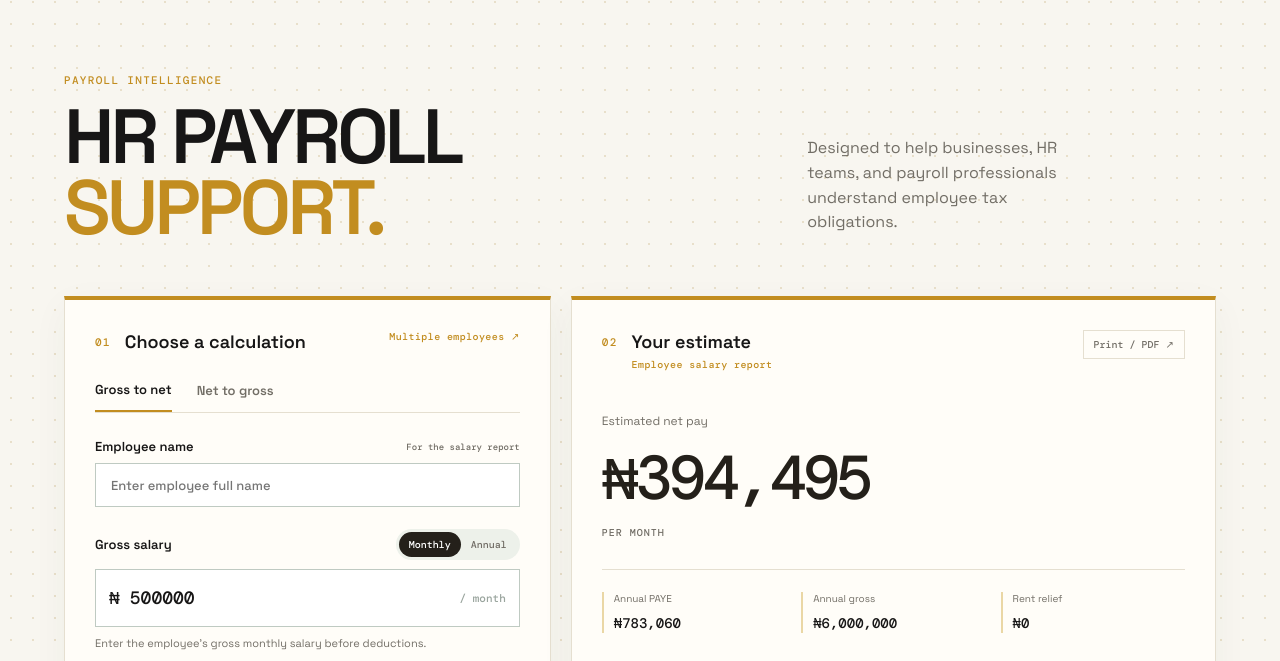
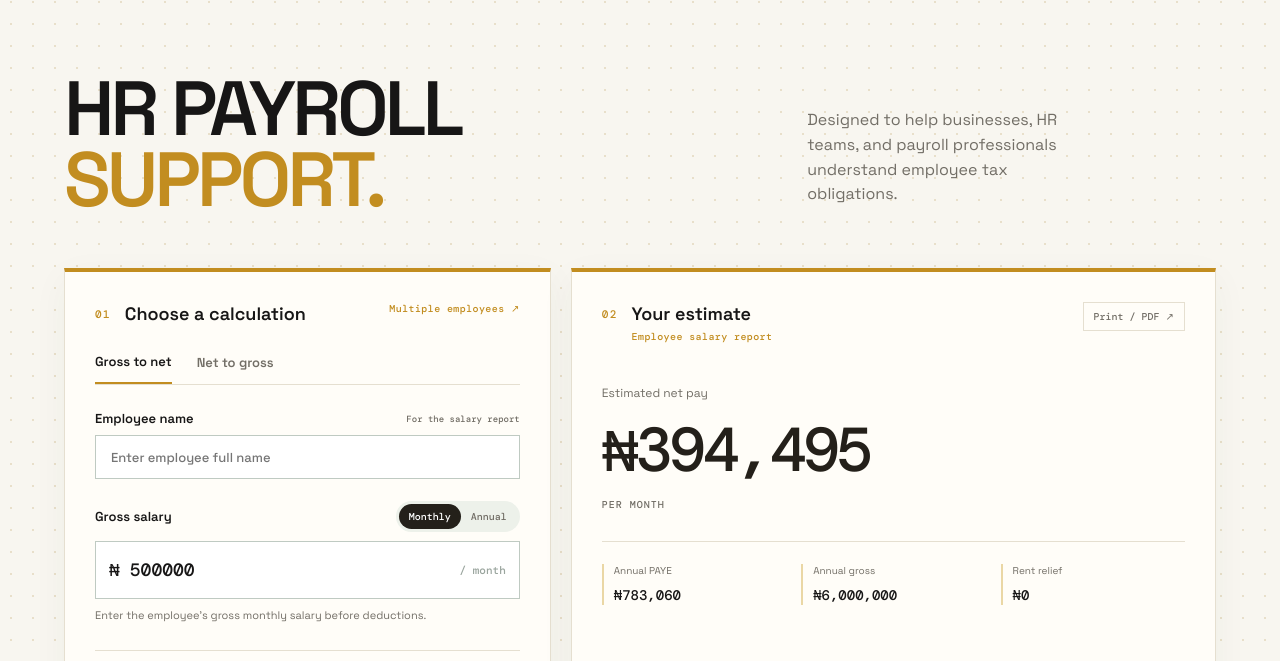
Before and after one commit to aminumubarak004-rgb/The-Tax-Cup, a plain HTML site: page index.html in a window 1280 px wide. Shown: the part 75-736 px from the top of the page. Drawn offline with nearby package versions, Linux system fonts and the light colour scheme.

Commit message:
Add files via upload

```diff
--- a/index.html
+++ b/index.html
@@ -24,7 +24,6 @@
 
     <section class="intro">
       <div>
-        <p class="kicker">Payroll intelligence</p>
         <h1>HR PAYROLL<br><span>SUPPORT.</span></h1>
       </div>
       <p class="intro-copy">Designed to help businesses, HR teams, and payroll professionals understand employee tax obligations.</p>
```
